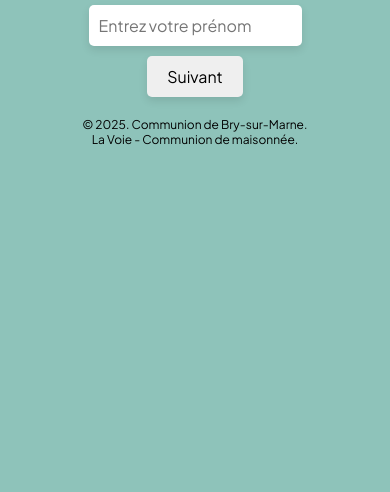
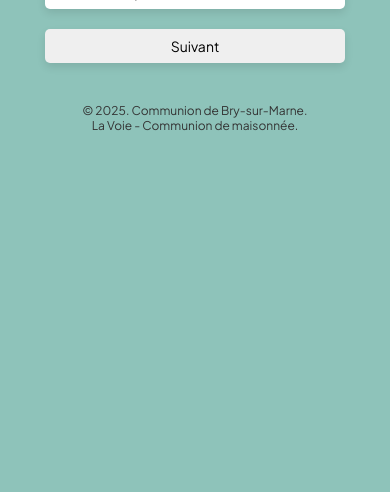
Before and after one commit to sophie-tech-talk/quiz-biblique, a plain HTML site: page index.html in a window 390 px wide. Shown: the part 412-904 px from the top of the page. After the commit the page ends 860 px from the top, so only its background shows below. Drawn offline with Linux system fonts and the light colour scheme; a web font is replaced by a local one.

Commit message:
fix affichage du quiz sur mobile

```diff
--- a/index.html
+++ b/index.html
@@ -4,6 +4,7 @@
   <meta charset="UTF-8">
   <title>Quiz Biblique</title>
   <link rel="stylesheet" href="style.css">
+  <meta name="viewport" content="width=device-width, initial-scale=1.0">
 </head>
 <body>
   <div id="app">
--- a/style.css
+++ b/style.css
@@ -2,6 +2,7 @@
 
 * {
   font-family: "Plus Jakarta Sans", sans-serif;
+  box-sizing: border-box;
 }
 
 body {
@@ -15,26 +16,35 @@
   align-items: center;
   height: 100vh;
   overflow: hidden;
-    margin: 0;
 }
 
-  input, button, .option, .option.correct, .option.incorrect, .option.selected {
+input,
+button,
+.option,
+.option.correct,
+.option.incorrect,
+.option.selected {
   border-radius: 5px;
   border: none;
-    transition: box-shadow 0.3s ease;
+  transition: box-shadow 0.3s ease, background-color 0.3s ease;
   box-shadow: 0 4px 8px rgba(0, 0, 0, 0.1);
 }
 
 input {
   padding: 10px;
   font-size: 16px;
+  margin-bottom: 10px;
+  width: 100%;
+  max-width: 300px;
 }
 
 button {
   padding: 10px 20px;
   font-size: 16px;
-    margin: 10px;
+  margin: 10px auto;
   cursor: pointer;
+  width: 100%;
+  max-width: 300px;
 }
 
 button:disabled {
@@ -52,10 +62,10 @@
 .option {
   padding: 10px 20px;
   margin: 5px;
-    width: 300px;
+  width: 100%;
+  max-width: 300px;
   cursor: pointer;
   background-color: white;
-    transition: background-color 0.3s ease;
 }
 
 .option.selected {
@@ -73,4 +83,24 @@
 footer {
   font-size: 12px;
   padding: 10px;
+  margin-top: 20px;
+  color: #333;
 }
+
+/* Responsive styles */
+@media (max-width: 480px) {
+  body {
+    padding: 10px;
+  }
+
+  input,
+  button,
+  .option {
+    font-size: 14px;
+    padding: 8px;
+  }
+
+  #app {
+    padding: 15px;
+  }
+}
```
Lines whose indentation alone changed are shown as unchanged.
